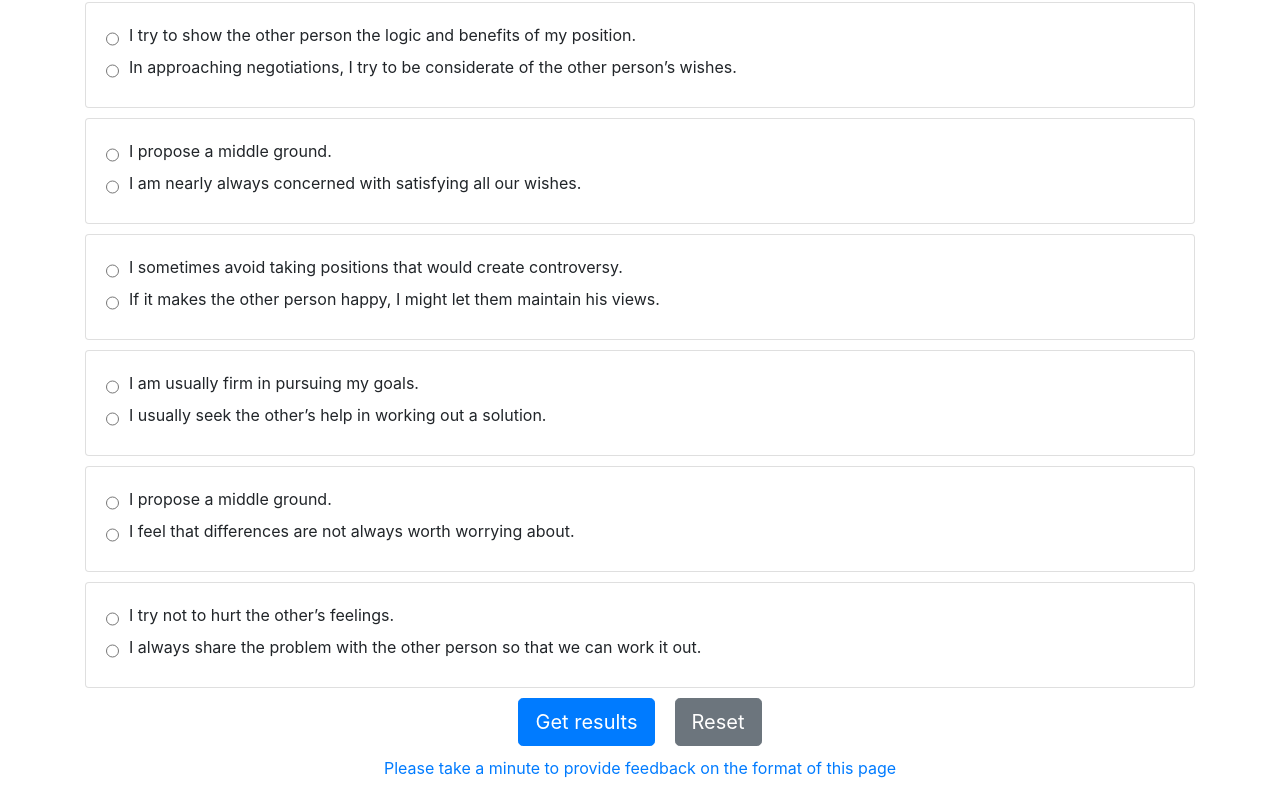
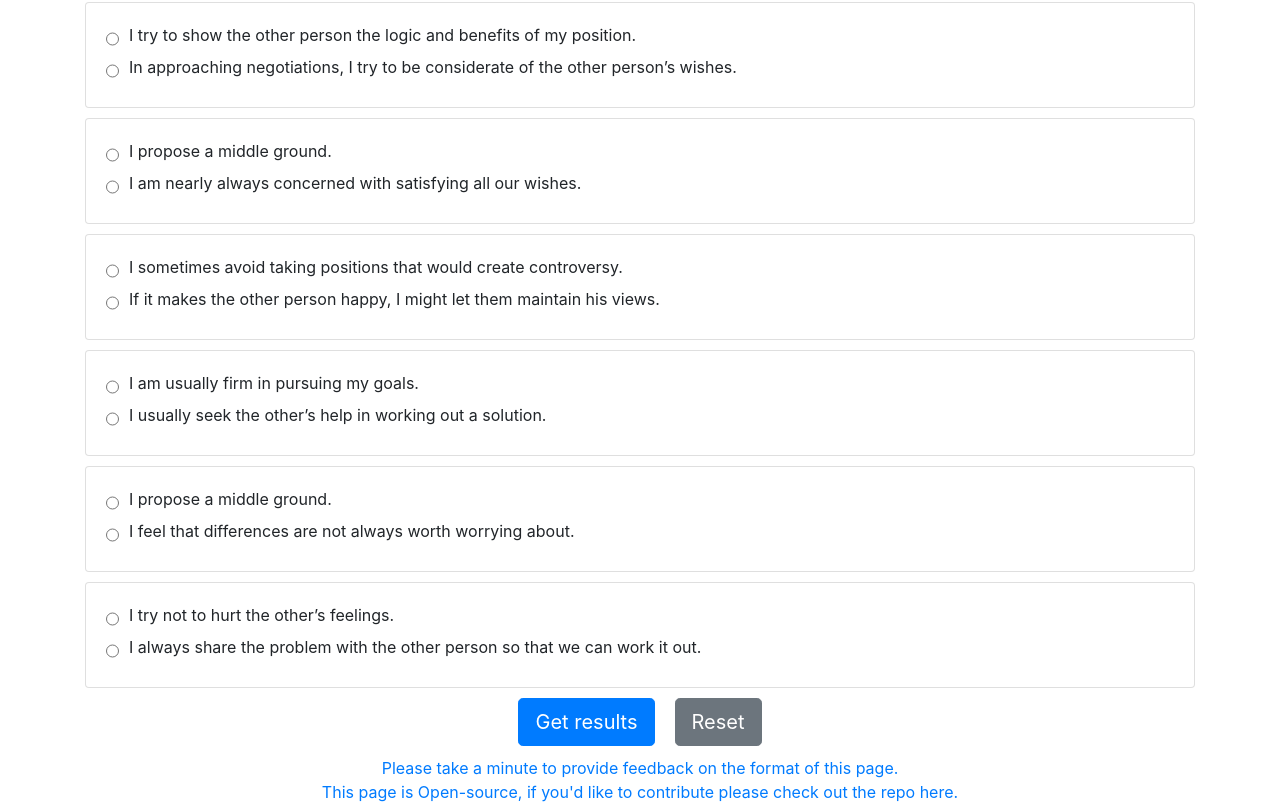
Before and after one commit to hevansDev/T-KCMI, a plain HTML site: page index.html in a window 1280 px wide. Shown: the part 2958-3762 px from the top of the page. Before the commit the page ends 3738 px from the top, so only its background shows below. Drawn offline with Linux system fonts and the light colour scheme.

Commit message:
feat(site): Added repo contribution link

```diff
--- a/index.html
+++ b/index.html
@@ -211,6 +211,7 @@
             </div>
         </form>
     </div>
-    <footer style="text-align:center;"><a href="mailto:hugh.evans.dev@gmail.com?subject=TKCMI Feedback">Please take a minute to provide feedback on the format of this page</a></footer>
+    <footer style="text-align:center;"><a href="mailto:hugh.evans.dev@gmail.com?subject=TKCMI Feedback">Please take a minute to provide feedback on the format of this page.</a><br>
+    <a href="https://github.com/hevansDev/T-KCMI">This page is Open-source, if you'd like to contribute please check out the repo here.</a></footer>
 </body>
 </html>
```
